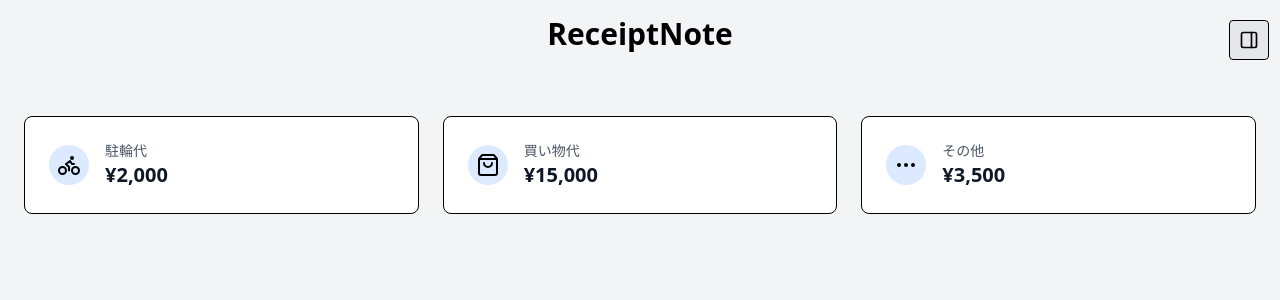
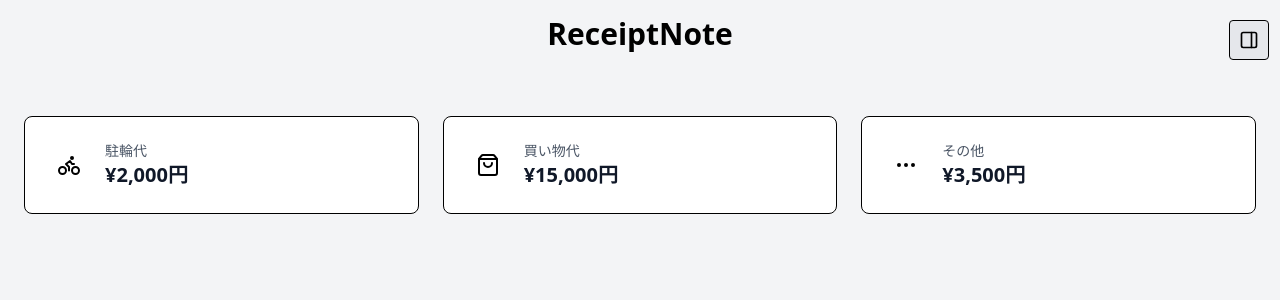
Before and after one commit to Kobutaemon/ReceiptNote, a React (Vite) app: page / in a window 1280 px wide. Shown: the top 300 px of the page. Built offline with nearby package versions, Linux system fonts and the light colour scheme.

Commit message:
Cardコンポーネントの完成

```diff
--- a/src/components/Card.jsx
+++ b/src/components/Card.jsx
@@ -9,26 +9,26 @@ function Card({ svgName, svgColor, cardTitle, cardTotal }) {
     something: Ellipsis,
   };
 
-  const color = {
-    blue: ["bg-blue-100", "bg-blue-500"],
-    green: ["bg-green-100", "bg-green-500"],
-    gray: ["bg-gray-100", "black"],
+  const colorMap = {
+    blue: ["bg-blue-100", "text-blue-500"],
+    green: ["bg-green-100", "text-green-500"],
+    gray: ["bg-gray-100", "text-black"],
   };
 
   // 指定されたアイコンを取得（存在しない場合はEllipsisをデフォルト）
   const IconComponent = iconMap[svgName] || Ellipsis;
   // 指定されたカラーを取得（存在しない場合はtransparent(透明)をデフォルト）
-  const colorComponent = color[svgColor] || "transparent";
+  const colorComponent = colorMap[svgColor] || "transparent";
 
   return (
-    <div className="bg-white rounded-lg border border-black p-6 transition-shadow duration-200">
+    <div className="bg-white rounded-lg border border-black p-6">
       <div className="flex items-center gap-4">
-        <div className="p-2 bg-blue-100 rounded-full">
-          <IconComponent size={24} className={`${(<colorComponent />)}`} />
+        <div className={`p-2 ${colorComponent[0]} rounded`}>
+          <IconComponent size={24} className={colorComponent[1]} />
         </div>
         <div>
           <p className="text-sm text-gray-600">{cardTitle}</p>
-          <h3 className="text-xl font-bold text-gray-900">{cardTotal}</h3>
+          <h3 className="text-xl font-bold text-gray-900">{cardTotal}円</h3>
         </div>
       </div>
     </div>
```
